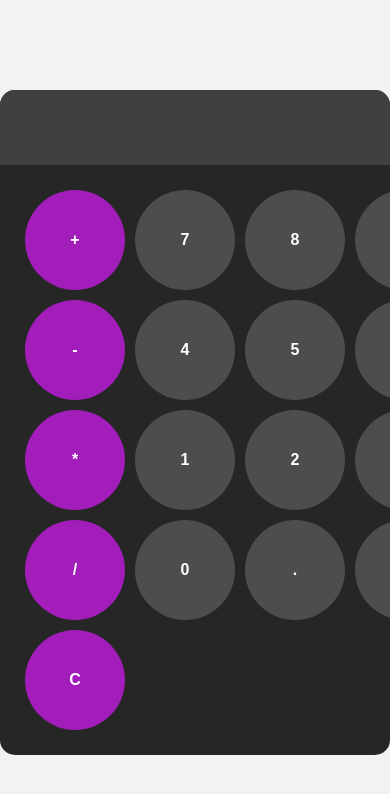
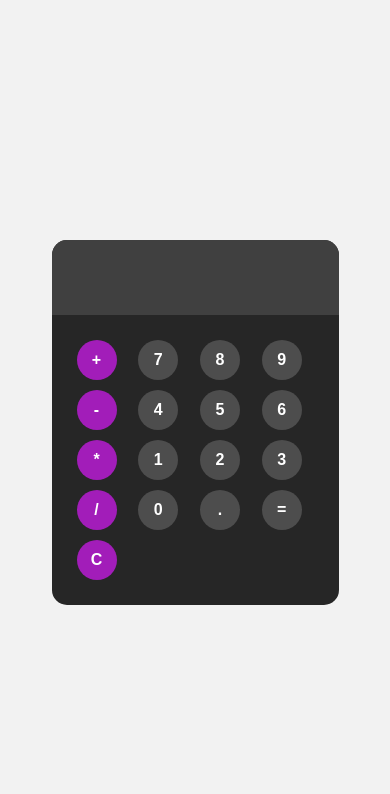
Before and after one commit to AnjuSeb12/calculator-javascript, a plain HTML site: page index.html in a window 390 px wide. Drawn offline with Linux system fonts and the light colour scheme.

Commit message:
updated responsiveness

```diff
--- a/style.css
+++ b/style.css
@@ -65,23 +65,39 @@ button:active{
 }
 @media (max-width: 600px) {
     button {
+        width:60px;
+        height:60px;
         font-size: 1.2em;
-        padding: 15px;
+        padding: 10px;
     }
 
     #display {
         height: 40px;
         font-size: 1.5em;
     }
+    #calculator{
+        max-width:400px;
+
+
+    }
 }
 @media (max-width: 400px) {
+    #calculator{
+        max-width:300px;
+
+
+    }
     button {
+        width:40px;
+        height:40px;
         font-size: 1em;
-        padding: 10px;
+        padding: 4px;
+
     }
 
     #display {
         height: 35px;
         font-size: 1.2em;
     }
+
 }
```
